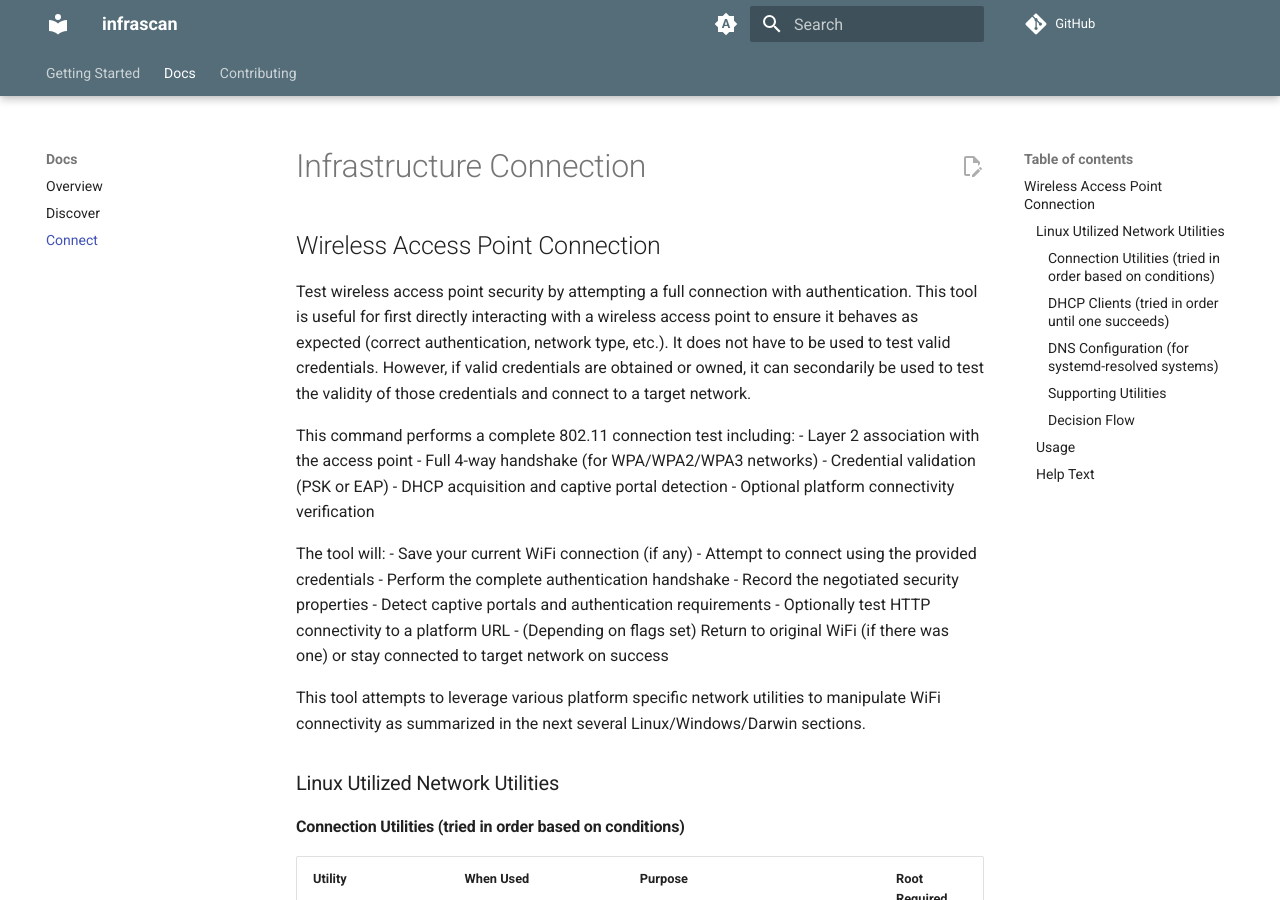
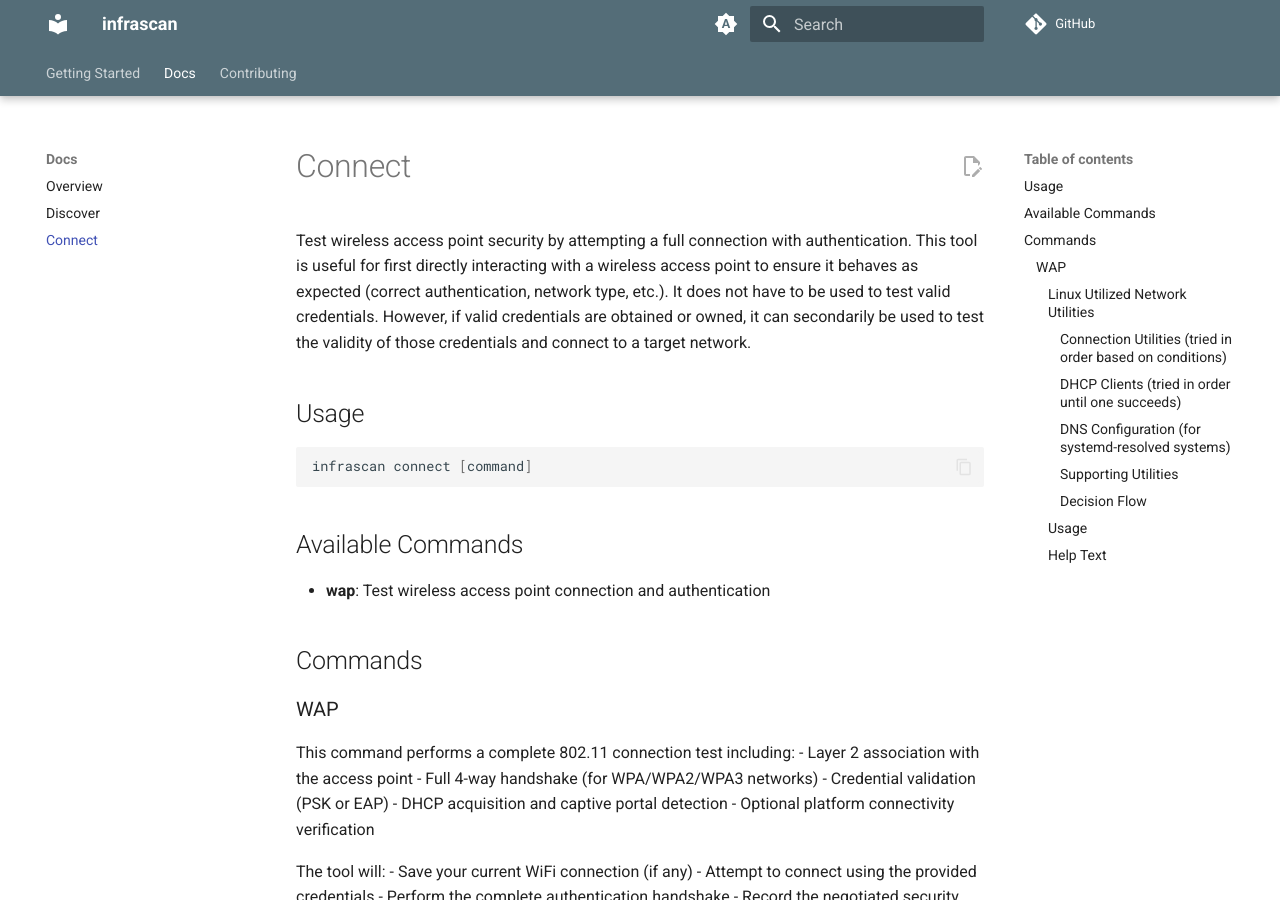
Before and after one commit to method-security/infrascan, an MkDocs documentation site: the page built from docs/docs/connect.md, in a window 1280 px wide and 900 px high. Built offline with MkDocs 1.6.1 and Material for MkDocs 9.7.7, drawn with Linux system fonts in a browser that asks for light colours; comment, search, counter and statistics services are not loaded; the version menu is left out.

Commit message:
docs: standardize heading structure for discover and connect pages
- discover.md: rename to # Discover, add ## Usage / ## Available Commands,
  wrap waps content under ## Commands -> ### WAPs
- connect.md: rename to # Connect, add ## Usage / ## Available Commands,
  wrap wap content under ## Commands -> ### WAP

Co-Authored-By: Claude Sonnet 4.6 (1M context) <noreply@anthropic.com>

````diff
--- a/docs/docs/connect.md
+++ b/docs/docs/connect.md
@@ -1,8 +1,20 @@
-# Infrastructure Connection
-
-## Wireless Access Point Connection
+# Connect
 
 Test wireless access point security by attempting a full connection with authentication. This tool is useful for first directly interacting with a wireless access point to ensure it behaves as expected (correct authentication, network type, etc.). It does not have to be used to test valid credentials. However, if valid credentials are obtained or owned, it can secondarily be used to test the validity of those credentials and connect to a target network.
+
+## Usage
+
+```bash
+infrascan connect [command]
+```
+
+## Available Commands
+
+- **wap**: Test wireless access point connection and authentication
+
+## Commands
+
+### WAP
 
 This command performs a complete 802.11 connection test including:
   - Layer 2 association with the access point
@@ -23,9 +35,9 @@ The tool will:
 
 This tool attempts to leverage various platform specific network utilities to manipulate WiFi connectivity as summarized in the next several Linux/Windows/Darwin sections.
 
-### Linux Utilized Network Utilities
+#### Linux Utilized Network Utilities
 
-#### Connection Utilities (tried in order based on conditions)
+##### Connection Utilities (tried in order based on conditions)
 
 | Utility | When Used | Purpose | Root Required |
 |---------|-----------|---------|---------------|
@@ -33,7 +45,7 @@ This tool attempts to leverage various platform specific network utilities to ma
 | `wpa_supplicant` + `nmcli` | PSK networks in desktop session when `--allow-desktop-popups=false` | Bypasses NetworkManager to avoid password prompt dialogs on auth failure. Temporarily marks interface unmanaged. | Yes |
 | `wpa_supplicant` standalone | Fallback when `nmcli` unavailable | Direct 802.11 authentication without NetworkManager | Yes |
 
-#### DHCP Clients (tried in order until one succeeds)
+##### DHCP Clients (tried in order until one succeeds)
 
 | Utility | Common On | Flags Used |
 |---------|-----------|------------|
@@ -41,14 +53,14 @@ This tool attempts to leverage various platform specific network utilities to ma
 | `dhclient` | Debian, Ubuntu | `-v` (verbose), `-1` (try once) |
 | `udhcpc` | BusyBox/embedded systems | `-i` (interface), `-n` (exit if no lease), `-q` (quit after lease) |
 
-#### DNS Configuration (for systemd-resolved systems)
+##### DNS Configuration (for systemd-resolved systems)
 
 | Utility | Purpose |
 |---------|---------|
 | `resolvectl dns` | Configures DNS servers for the interface when DHCP doesn't auto-configure systemd-resolved |
 | `resolvectl domain` | Sets interface as default DNS route (`~.`) |
 
-#### Supporting Utilities
+##### Supporting Utilities
 
 | Utility | Purpose |
 |---------|---------|
@@ -58,7 +70,7 @@ This tool attempts to leverage various platform specific network utilities to ma
 | `wpa_cli` | Monitor `wpa_supplicant` connection state and handshake progress |
 | `pkill` | Terminate existing `wpa_supplicant` processes on interface |
 
-#### Decision Flow
+##### Decision Flow
 
 ```
 ┌─────────────────────────────────────────┐
@@ -86,7 +98,7 @@ This tool attempts to leverage various platform specific network utilities to ma
     └──────────────────────────────────────►  Connection
 ```
 
-### Usage
+#### Usage
 
 ```bash
 # Test the behavior of a WPA2 PSK protected WiFi network
@@ -110,7 +122,7 @@ infrascan connect wap --target-ssid testssid --test-psk testssidpsk --test-only
 infrascan connect wap --target-ssid testopenssid --test-only --output json
 ```
 
-### Help Text
+#### Help Text
 
 ```bash
 Test wireless access point security by attempting a full connection with authentication.
````
Also changed, not shown: docs/docs/discover.md (+17 -5 lines).
